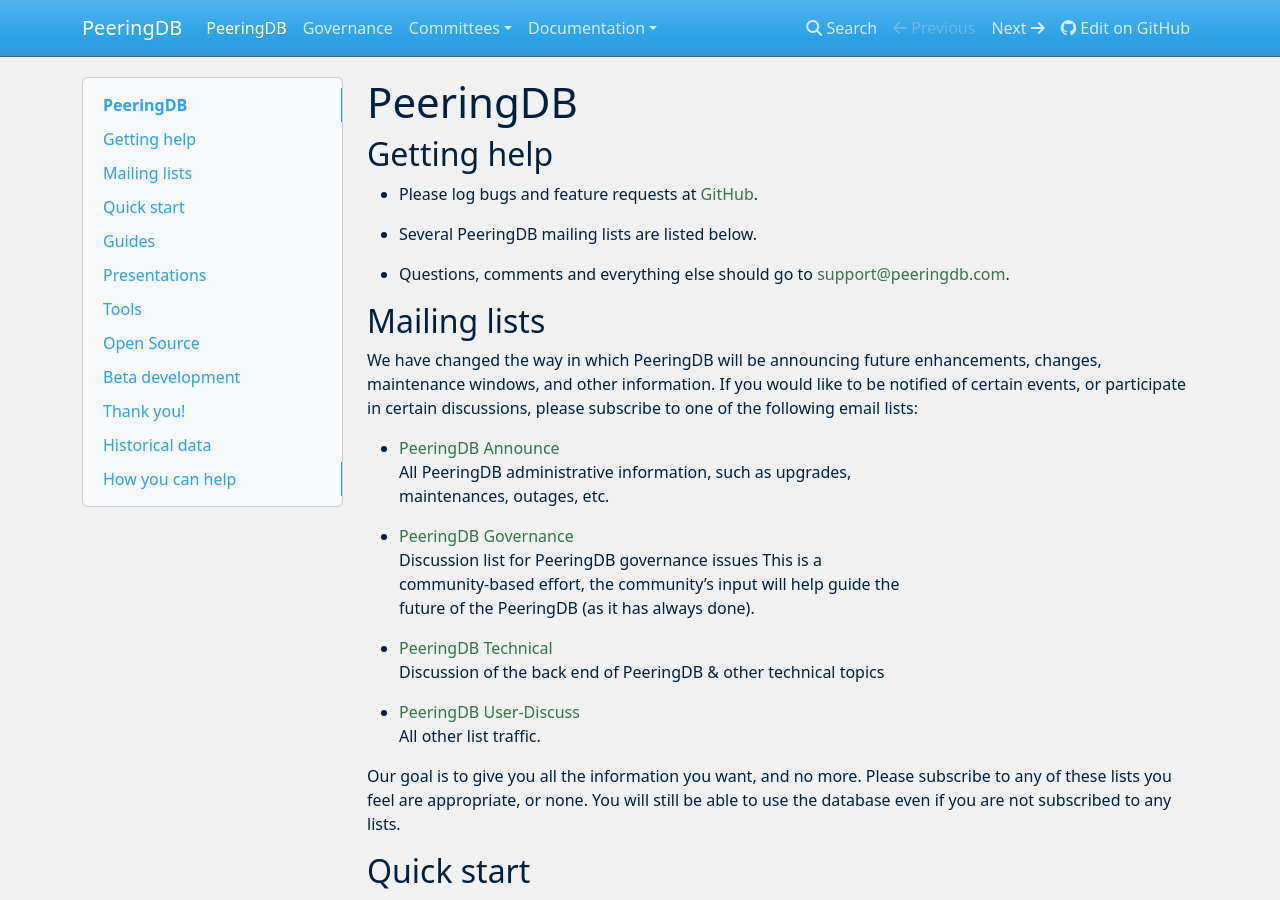
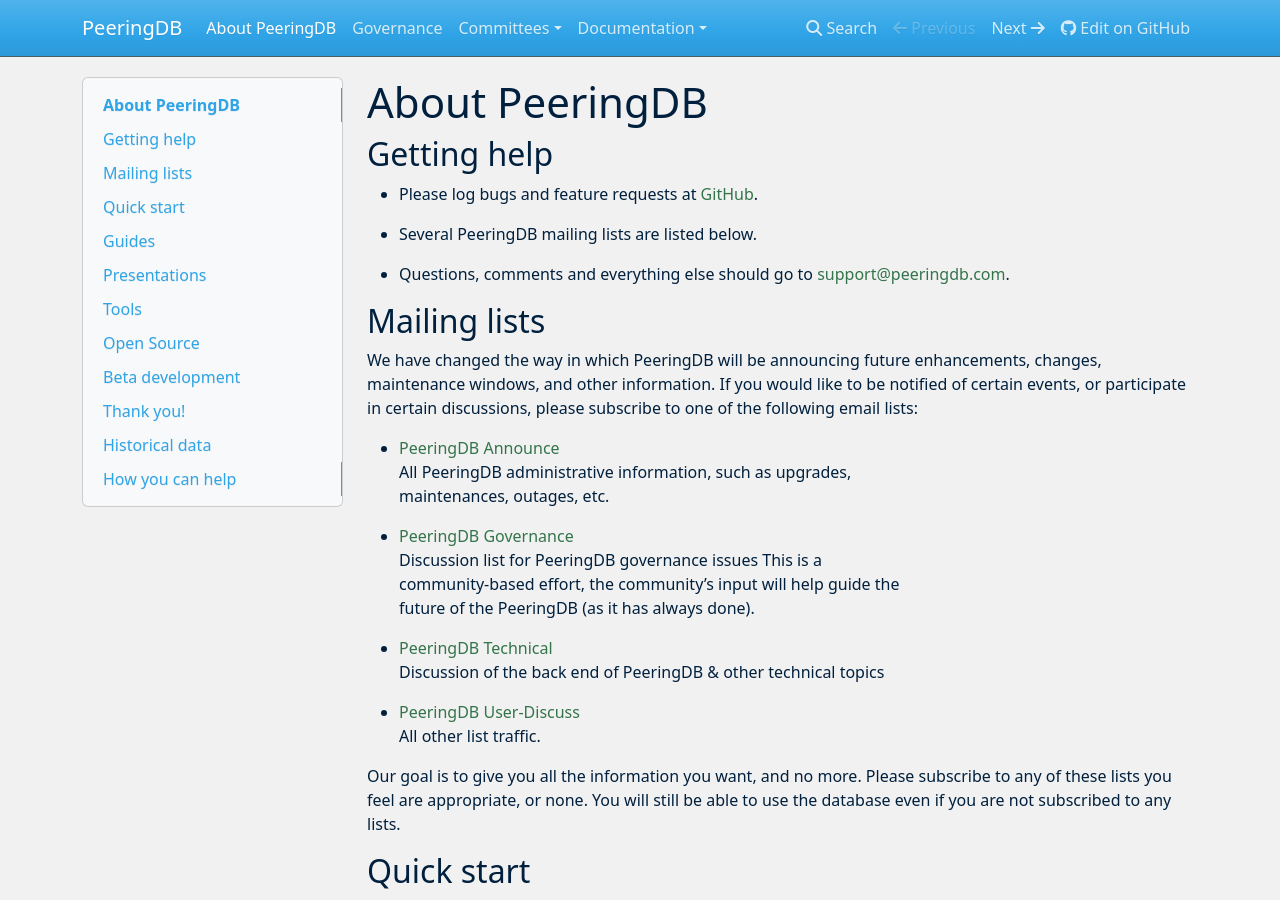
Before and after one commit to peeringdb/docs, an MkDocs documentation site: the page built from docs/index.md, in a window 1280 px wide and 900 px high. Built offline with MkDocs 1.6.1, drawn with Linux system fonts in a browser that asks for light colours; nearby versions of some CDN libraries.

Commit message:
Rebranding.

```diff
--- a/docs/index.md
+++ b/docs/index.md
@@ -1,4 +1,4 @@
-# PeeringDB
+# About PeeringDB
 
 ## Getting help
 
--- a/mkdocs.yml
+++ b/mkdocs.yml
@@ -1,12 +1,12 @@
 site_name: PeeringDB
-site_url: http://docs.peeringdb.com
+site_url: https://www.peeringdb.com/
 repo_url: https://github.com/peeringdb/docs
 theme:
   name: mkdocs
   custom_dir: peeringdb_theme/
 
 nav:
-  - PeeringDB: index.md
+  - About PeeringDB: index.md
   - Governance: gov.md
   - Committees:
     - Product Committee: committee/product/index.md
```
